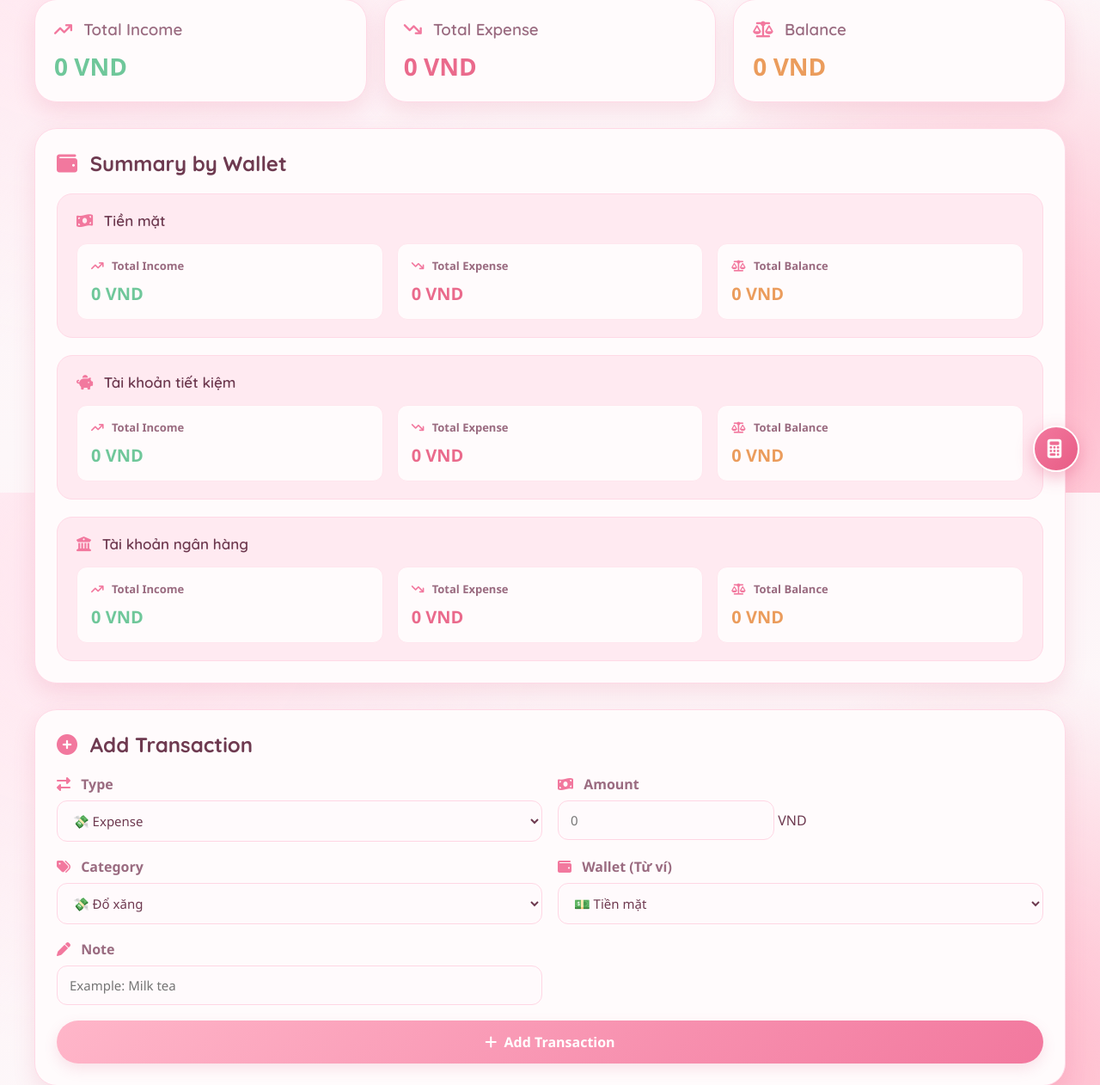
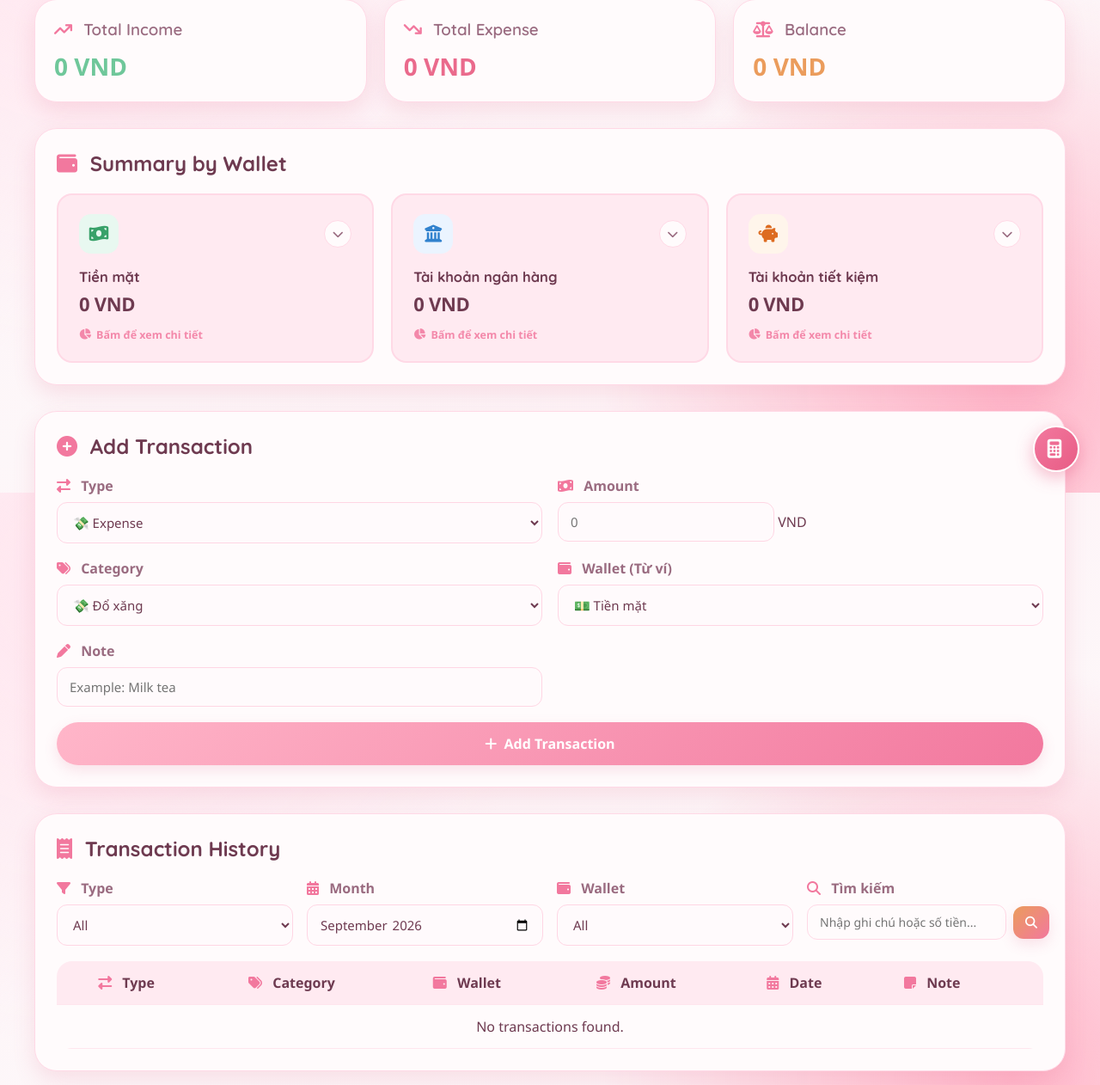
Before and after one commit to phuongthao911/web_chitieu, a FastAPI app: page / in a window 1280 px wide. Shown: the part 227-1489 px from the top of the page at 86% size. Run offline with FastAPI, Linux system fonts and the light colour scheme; data comes from the database, SQL or seed files in the repository; data that the repository does not hold is empty; some libraries are stand-ins or nearby versions.

Commit message:
feat: interactive 3-card wallet summary with expandable total income, expense, and balance details

```diff
--- a/static/script.js
+++ b/static/script.js
@@ -103,8 +103,16 @@ const HISTORY_PAGE_SIZE = 10;
 
 const WALLET_ID_MAP = {
     "Tiền mặt": "cash",
-    "Tài khoản tiết kiệm": "savings",
-    "TK ngân hàng": "bank"
+    "TK ngân hàng": "bank",
+    "Tài khoản tiết kiệm": "savings"
+};
+
+let selectedWalletKey = null;
+
+const WALLET_CONFIG = {
+    "Tiền mặt": { idPrefix: "cash", icon: "fa-money-bill-wave", label: "Tiền mặt" },
+    "TK ngân hàng": { idPrefix: "bank", icon: "fa-building-columns", label: "Tài khoản ngân hàng" },
+    "Tài khoản tiết kiệm": { idPrefix: "savings", icon: "fa-piggy-bank", label: "Tài khoản tiết kiệm" }
 };
 const submitBtn = document.getElementById("submit-btn");
 const submitBtnLabel = document.getElementById("submit-btn-label");
@@ -256,6 +264,22 @@ function updateWalletSummary() {
         // Balance = Income + Incoming Transfers - Expense - Outgoing Transfers
         const balanceVal = income + incomingTransfersSum - expense - outgoingTransfersSum;
 
+        // Update card preview balance in the 3 main cards
+        const cardBalanceEl = document.getElementById(`wallet-${idPrefix}-card-balance`);
+        if (cardBalanceEl) cardBalanceEl.textContent = formatMoney(balanceVal);
+
+        // Update active detail panel if this wallet is currently selected
+        if (selectedWalletKey === walletName) {
+            const detailIncome = document.getElementById("wallet-detail-income");
+            const detailExpense = document.getElementById("wallet-detail-expense");
+            const detailBalance = document.getElementById("wallet-detail-balance");
+
+            if (detailIncome) detailIncome.textContent = formatMoney(income);
+            if (detailExpense) detailExpense.textContent = formatMoney(expense);
+            if (detailBalance) detailBalance.textContent = formatMoney(balanceVal);
+        }
+
+        // Keep compatibility with any legacy selectors
         const incomeEl = document.getElementById(`wallet-${idPrefix}-income`);
         const expenseEl = document.getElementById(`wallet-${idPrefix}-expense`);
         const walletBalanceEl = document.getElementById(`wallet-${idPrefix}-balance`);
@@ -264,6 +288,46 @@ function updateWalletSummary() {
         if (expenseEl) expenseEl.textContent = formatMoney(expense);
         if (walletBalanceEl) walletBalanceEl.textContent = formatMoney(balanceVal);
     });
+}
+
+function selectWalletDetail(walletKey) {
+    const detailSection = document.getElementById("wallet-detail-section");
+    const detailTitle = document.getElementById("wallet-detail-title");
+    const detailIcon = document.getElementById("wallet-detail-icon");
+
+    if (!detailSection) return;
+
+    if (selectedWalletKey === walletKey) {
+        // Toggle collapse if clicking the already open wallet card
+        selectedWalletKey = null;
+        detailSection.style.display = "none";
+        document.querySelectorAll(".wallet-card").forEach(c => {
+            c.classList.remove("active");
+            c.setAttribute("aria-expanded", "false");
+        });
+        return;
+    }
+
+    selectedWalletKey = walletKey;
+
+    document.querySelectorAll(".wallet-card").forEach(c => {
+        const isMatch = c.getAttribute("data-wallet") === walletKey;
+        c.classList.toggle("active", isMatch);
+        c.setAttribute("aria-expanded", isMatch ? "true" : "false");
+    });
+
+    const config = WALLET_CONFIG[walletKey];
+    if (config) {
+        if (detailTitle) detailTitle.textContent = `Chi tiết ví: ${config.label}`;
+        if (detailIcon) detailIcon.innerHTML = `<i class="fa-solid ${config.icon}"></i>`;
+    }
+
+    detailSection.style.display = "block";
+    updateWalletSummary();
+
+    if (window.innerWidth <= 768) {
+        detailSection.scrollIntoView({ behavior: "smooth", block: "nearest" });
+    }
 }
 
 function updateChart() {
@@ -1006,6 +1070,40 @@ if (nextPageBtn) {
             currentHistoryPage++;
             renderTable();
         }
+    });
+}
+
+// Wallet Card interactive listeners
+document.querySelectorAll(".wallet-card").forEach(card => {
+    card.addEventListener("click", () => {
+        const wallet = card.getAttribute("data-wallet");
+        if (wallet) {
+            selectWalletDetail(wallet);
+        }
+    });
+    card.addEventListener("keydown", (e) => {
+        if (e.key === "Enter" || e.key === " ") {
+            e.preventDefault();
+            const wallet = card.getAttribute("data-wallet");
+            if (wallet) {
+                selectWalletDetail(wallet);
+            }
+        }
+    });
+});
+
+const walletDetailCloseBtn = document.getElementById("wallet-detail-close");
+if (walletDetailCloseBtn) {
+    walletDetailCloseBtn.addEventListener("click", () => {
+        selectedWalletKey = null;
+        const detailSection = document.getElementById("wallet-detail-section");
+        if (detailSection) {
+            detailSection.style.display = "none";
+        }
+        document.querySelectorAll(".wallet-card").forEach(c => {
+            c.classList.remove("active");
+            c.setAttribute("aria-expanded", "false");
+        });
     });
 }
 
--- a/static/style.css
+++ b/static/style.css
@@ -360,28 +360,207 @@ header::after {
 
 .wallet-summary-grid {
     display: grid;
-    grid-template-columns: 1fr;
+    grid-template-columns: repeat(3, minmax(0, 1fr));
     gap: 20px;
 }
 
 .wallet-card {
     background: var(--sakura-pale);
     border-radius: var(--radius-md);
-    padding: 20px 22px;
-    border: 1px solid #ffd9e6;
-    transition: transform .25s ease, box-shadow .25s ease;
+    padding: 22px 24px;
+    border: 2px solid #ffd9e6;
+    transition: all .25s cubic-bezier(0.4, 0, 0.2, 1);
+    cursor: pointer;
+    position: relative;
+    user-select: none;
+    display: flex;
+    flex-direction: column;
+    justify-content: space-between;
 }
 
 .wallet-card:hover {
     transform: translateY(-4px);
     box-shadow: 0 12px 24px var(--sakura-shadow);
-}
-
-.wallet-card h3 {
-    color: var(--sakura-plum);
+    border-color: var(--sakura-pink);
+    background: var(--sakura-white);
+}
+
+.wallet-card.active {
+    background: #ffffff;
+    border-color: var(--sakura-rose);
+    box-shadow: 0 14px 28px rgba(232, 92, 133, 0.22);
+    transform: translateY(-4px);
+}
+
+.wallet-card.active::after {
+    content: "";
+    position: absolute;
+    bottom: -10px;
+    left: 50%;
+    transform: translateX(-50%);
+    border-left: 10px solid transparent;
+    border-right: 10px solid transparent;
+    border-top: 10px solid var(--sakura-rose);
+    display: block;
+}
+
+.wallet-card-top {
+    display: flex;
+    justify-content: space-between;
+    align-items: center;
     margin-bottom: 16px;
+}
+
+.wallet-card-icon {
+    width: 46px;
+    height: 46px;
+    border-radius: 14px;
+    display: flex;
+    align-items: center;
+    justify-content: center;
+    font-size: 20px;
+    transition: transform .25s ease;
+}
+
+.wallet-card:hover .wallet-card-icon {
+    transform: scale(1.08);
+}
+
+.wallet-card-icon.cash {
+    background: #e8f8f0;
+    color: #38a169;
+}
+
+.wallet-card-icon.bank {
+    background: #ebf4ff;
+    color: #3182ce;
+}
+
+.wallet-card-icon.savings {
+    background: #fff5eb;
+    color: #dd6b20;
+}
+
+.wallet-card-indicator {
+    width: 32px;
+    height: 32px;
+    border-radius: 50%;
+    background: var(--sakura-white);
+    display: flex;
+    align-items: center;
+    justify-content: center;
+    color: var(--sakura-plum-soft);
+    font-size: 13px;
+    transition: all .25s ease;
+    border: 1px solid #ffd9e6;
+}
+
+.wallet-card:hover .wallet-card-indicator {
+    border-color: var(--sakura-pink);
+    color: var(--sakura-deep);
+}
+
+.wallet-card.active .wallet-card-indicator {
+    background: var(--sakura-rose);
+    color: #ffffff;
+    border-color: var(--sakura-rose);
+    transform: rotate(180deg);
+}
+
+.wallet-card-body h3 {
+    color: var(--sakura-plum);
+    font-size: 16.5px;
+    font-weight: 700;
+    margin-bottom: 6px;
+}
+
+.wallet-card-balance {
+    font-size: 22px;
+    font-weight: 800;
+    color: var(--sakura-plum);
+    margin-bottom: 8px;
+    letter-spacing: -0.3px;
+}
+
+.wallet-card-hint {
+    font-size: 12.5px;
     font-weight: 600;
-    font-size: 17px;
+    color: var(--sakura-rose);
+    display: inline-flex;
+    align-items: center;
+    gap: 6px;
+    opacity: 0.85;
+    transition: opacity .2s ease;
+}
+
+.wallet-card:hover .wallet-card-hint {
+    opacity: 1;
+}
+
+.wallet-detail-section {
+    margin-top: 24px;
+    padding: 24px;
+    background: #ffffff;
+    border-radius: var(--radius-md);
+    border: 1.5px solid #ffd1e0;
+    box-shadow: 0 10px 24px rgba(216, 92, 133, 0.12);
+    animation: rise-in .35s ease-out forwards;
+}
+
+.wallet-detail-header {
+    display: flex;
+    justify-content: space-between;
+    align-items: center;
+    margin-bottom: 20px;
+    padding-bottom: 12px;
+    border-bottom: 1px dashed #ffd4e3;
+}
+
+.wallet-detail-title-wrap {
+    display: flex;
+    align-items: center;
+    gap: 12px;
+}
+
+.wallet-detail-badge {
+    display: inline-flex;
+    align-items: center;
+    justify-content: center;
+    width: 36px;
+    height: 36px;
+    border-radius: 50%;
+    background: var(--sakura-pale);
+    color: var(--sakura-rose);
+    font-size: 16px;
+    border: 1px solid #ffd9e6;
+}
+
+.wallet-detail-header h4 {
+    font-size: 17.5px;
+    color: var(--sakura-plum);
+    font-weight: 700;
+    font-family: "Quicksand", "Segoe UI", sans-serif;
+}
+
+.wallet-detail-close {
+    padding: 6px 14px;
+    border-radius: var(--radius-sm);
+    border: 1px solid #ffd1e0;
+    background: var(--sakura-pale);
+    color: var(--sakura-plum);
+    cursor: pointer;
+    font-size: 13px;
+    font-weight: 600;
+    display: inline-flex;
+    align-items: center;
+    gap: 6px;
+    transition: all .2s ease;
+}
+
+.wallet-detail-close:hover {
+    background: var(--sakura-rose);
+    color: #ffffff;
+    border-color: var(--sakura-rose);
 }
 
 .wallet-stats-row {
@@ -393,15 +572,21 @@ header::after {
 .wallet-mini-stat {
     background: var(--sakura-white);
     border-radius: var(--radius-sm);
-    padding: 16px;
+    padding: 18px;
     border: 1px solid #ffe6ee;
+    transition: transform .2s ease, box-shadow .2s ease;
+}
+
+.wallet-mini-stat:hover {
+    transform: translateY(-2px);
+    box-shadow: 0 6px 16px rgba(216, 92, 133, 0.1);
 }
 
 .wallet-mini-label {
     display: block;
     color: var(--sakura-plum-soft);
     font-weight: 600;
-    font-size: 13px;
+    font-size: 13.5px;
     margin-bottom: 10px;
 }
 
@@ -412,8 +597,8 @@ header::after {
 
 .wallet-mini-value {
     display: block;
-    font-size: 20px;
-    font-weight: bold;
+    font-size: 22px;
+    font-weight: 800;
 }
 
 .wallet-mini-stat.income .wallet-mini-value {
--- a/templates/dashboard.html
+++ b/templates/dashboard.html
@@ -6,7 +6,7 @@
     <meta name="viewport" content="width=device-width, initial-scale=1.0">
     <title>Personal Expense Tracker</title>
 
-    <link rel="stylesheet" href="/static/style.css?v=2.9">
+    <link rel="stylesheet" href="/static/style.css?v=3.0">
 
     <link rel="preconnect" href="https://fonts.googleapis.com">
     <link rel="preconnect" href="https://fonts.gstatic.com" crossorigin>
@@ -101,57 +101,81 @@
                 <section class="wallet-summary">
                     <h2><i class="fa-solid fa-wallet"></i> Summary by Wallet</h2>
                     <div class="wallet-summary-grid">
-                        <div class="wallet-card">
-                            <h3><i class="fa-solid fa-money-bill-wave"></i> Tiền mặt</h3>
-                            <div class="wallet-stats-row">
-                                <div class="wallet-mini-stat income">
-                                    <span class="wallet-mini-label"><i class="fa-solid fa-arrow-trend-up"></i> Total Income</span>
-                                    <span class="wallet-mini-value" id="wallet-cash-income">0 VND</span>
+                        <!-- Card 1: Tiền mặt -->
+                        <div class="wallet-card" data-wallet="Tiền mặt" id="wallet-card-cash" tabindex="0" role="button" aria-expanded="false">
+                            <div class="wallet-card-top">
+                                <div class="wallet-card-icon cash">
+                                    <i class="fa-solid fa-money-bill-wave"></i>
                                 </div>
-                                <div class="wallet-mini-stat expense">
-                                    <span class="wallet-mini-label"><i class="fa-solid fa-arrow-trend-down"></i> Total Expense</span>
-                                    <span class="wallet-mini-value" id="wallet-cash-expense">0 VND</span>
+                                <div class="wallet-card-indicator">
+                                    <i class="fa-solid fa-chevron-down"></i>
                                 </div>
-                                <div class="wallet-mini-stat balance">
-                                    <span class="wallet-mini-label"><i class="fa-solid fa-scale-balanced"></i> Total Balance</span>
-                                    <span class="wallet-mini-value" id="wallet-cash-balance">0 VND</span>
-                                </div>
+                            </div>
+                            <div class="wallet-card-body">
+                                <h3>Tiền mặt</h3>
+                                <div class="wallet-card-balance" id="wallet-cash-card-balance">0 VND</div>
+                                <span class="wallet-card-hint"><i class="fa-solid fa-chart-pie"></i> Bấm để xem chi tiết</span>
                             </div>
                         </div>
 
-                        <div class="wallet-card">
-                            <h3><i class="fa-solid fa-piggy-bank"></i> Tài khoản tiết kiệm</h3>
-                            <div class="wallet-stats-row">
-                                <div class="wallet-mini-stat income">
-                                    <span class="wallet-mini-label"><i class="fa-solid fa-arrow-trend-up"></i> Total Income</span>
-                                    <span class="wallet-mini-value" id="wallet-savings-income">0 VND</span>
+                        <!-- Card 2: Tài khoản ngân hàng -->
+                        <div class="wallet-card" data-wallet="TK ngân hàng" id="wallet-card-bank" tabindex="0" role="button" aria-expanded="false">
+                            <div class="wallet-card-top">
+                                <div class="wallet-card-icon bank">
+                                    <i class="fa-solid fa-building-columns"></i>
                                 </div>
-                                <div class="wallet-mini-stat expense">
-                                    <span class="wallet-mini-label"><i class="fa-solid fa-arrow-trend-down"></i> Total Expense</span>
-                                    <span class="wallet-mini-value" id="wallet-savings-expense">0 VND</span>
+                                <div class="wallet-card-indicator">
+                                    <i class="fa-solid fa-chevron-down"></i>
                                 </div>
-                                <div class="wallet-mini-stat balance">
-                                    <span class="wallet-mini-label"><i class="fa-solid fa-scale-balanced"></i> Total Balance</span>
-                                    <span class="wallet-mini-value" id="wallet-savings-balance">0 VND</span>
-                                </div>
+                            </div>
+                            <div class="wallet-card-body">
+                                <h3>Tài khoản ngân hàng</h3>
+                                <div class="wallet-card-balance" id="wallet-bank-card-balance">0 VND</div>
+                                <span class="wallet-card-hint"><i class="fa-solid fa-chart-pie"></i> Bấm để xem chi tiết</span>
                             </div>
                         </div>
 
-                        <div class="wallet-card">
-                            <h3><i class="fa-solid fa-building-columns"></i> Tài khoản ngân hàng</h3>
-                            <div class="wallet-stats-row">
-                                <div class="wallet-mini-stat income">
-                                    <span class="wallet-mini-label"><i class="fa-solid fa-arrow-trend-up"></i> Total Income</span>
-                                    <span class="wallet-mini-value" id="wallet-bank-income">0 VND</span>
+                        <!-- Card 3: Tài khoản tiết kiệm -->
+                        <div class="wallet-card" data-wallet="Tài khoản tiết kiệm" id="wallet-card-savings" tabindex="0" role="button" aria-expanded="false">
+                            <div class="wallet-card-top">
+                                <div class="wallet-card-icon savings">
+                                    <i class="fa-solid fa-piggy-bank"></i>
                                 </div>
-                                <div class="wallet-mini-stat expense">
-                                    <span class="wallet-mini-label"><i class="fa-solid fa-arrow-trend-down"></i> Total Expense</span>
-                                    <span class="wallet-mini-value" id="wallet-bank-expense">0 VND</span>
+                                <div class="wallet-card-indicator">
+                                    <i class="fa-solid fa-chevron-down"></i>
                                 </div>
-                                <div class="wallet-mini-stat balance">
-                                    <span class="wallet-mini-label"><i class="fa-solid fa-scale-balanced"></i> Total Balance</span>
-                                    <span class="wallet-mini-value" id="wallet-bank-balance">0 VND</span>
-                                </div>
+                            </div>
+                            <div class="wallet-card-body">
+                                <h3>Tài khoản tiết kiệm</h3>
+                                <div class="wallet-card-balance" id="wallet-savings-card-balance">0 VND</div>
+                                <span class="wallet-card-hint"><i class="fa-solid fa-chart-pie"></i> Bấm để xem chi tiết</span>
+                            </div>
+                        </div>
+                    </div>
+
+                    <!-- 3 card nhỏ xuất hiện khi ấn vào 1 card ví -->
+                    <div class="wallet-detail-section" id="wallet-detail-section" style="display: none;">
+                        <div class="wallet-detail-header">
+                            <div class="wallet-detail-title-wrap">
+                                <span class="wallet-detail-badge" id="wallet-detail-icon"><i class="fa-solid fa-wallet"></i></span>
+                                <h4 id="wallet-detail-title">Chi tiết ví: Tiền mặt</h4>
+                            </div>
+                            <button type="button" class="wallet-detail-close" id="wallet-detail-close" title="Đóng chi tiết">
+                                <i class="fa-solid fa-xmark"></i> Đóng
+                            </button>
+                        </div>
+                        <div class="wallet-stats-row">
+                            <div class="wallet-mini-stat income">
+                                <span class="wallet-mini-label"><i class="fa-solid fa-arrow-trend-up"></i> Total Income</span>
+                                <span class="wallet-mini-value" id="wallet-detail-income">0 VND</span>
+                            </div>
+                            <div class="wallet-mini-stat expense">
+                                <span class="wallet-mini-label"><i class="fa-solid fa-arrow-trend-down"></i> Total Expense</span>
+                                <span class="wallet-mini-value" id="wallet-detail-expense">0 VND</span>
+                            </div>
+                            <div class="wallet-mini-stat balance">
+                                <span class="wallet-mini-label"><i class="fa-solid fa-scale-balanced"></i> Total Balance</span>
+                                <span class="wallet-mini-value" id="wallet-detail-balance">0 VND</span>
                             </div>
                         </div>
                     </div>
@@ -771,7 +795,7 @@
         </div>
     </div>
 
-    <script src="/static/script.js?v=2.9"></script>
+    <script src="/static/script.js?v=3.0"></script>
 
 </body>
 
```
